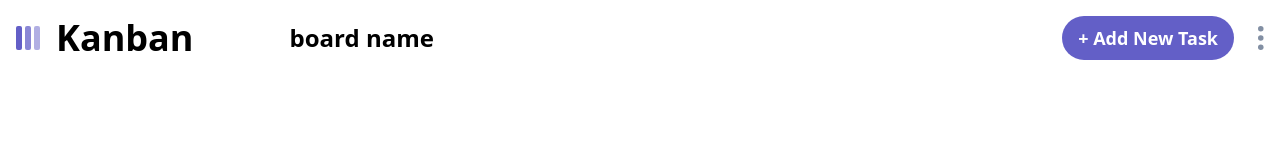
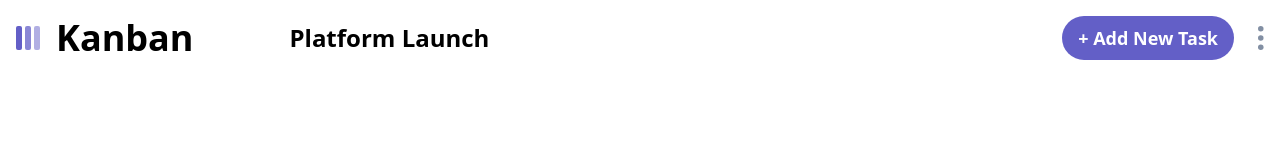
Before and after one commit to LauraAndradd/my-react-app, a React (Vite) app: page / in a window 1280 px wide. Shown: the top 160 px of the page. Built offline with nearby package versions, Linux system fonts and the light colour scheme.

Commit message:
atualizando header

```diff
--- a/src/components/Header.jsx
+++ b/src/components/Header.jsx
@@ -5,11 +5,15 @@ import iconUp from "../assets/icon-chevron-up.svg";
 import elipsis from "../assets/icon-vertical-ellipsis.svg";
 import HeaderDropdown from './HeaderDropdown';
 import AddEditBoardModal from '../modals/AddEditBoardModal';
+import { useDispatch, useSelector } from 'react-redux';
 
 function Header({setBoardModalOpen, boardModalOpen}) {
 
+    const dispatch = useDispatch()
     const [openDropdown, setOpenDropdown] = useState(false)
     const [boadType , setBoadType ] = useState('add')
+    const boards = useSelector((state) => state.boards)
+    const board = boards.find(board => board.isActive)
 
     return (
         <div className=" p-4 fixed left-0 bg-white dark:bg-[#2b2c37] z-50 right-0 ">
@@ -22,7 +26,7 @@ function Header({setBoardModalOpen, boardModalOpen}) {
                 </h3>
                 <div className='flex items-center'>
                 <h3 className=" truncate max-w-[200px] md:text-2xl text-xl font-bold md:ml-20 font-sans  ">
-                    board name
+                    {board.name}
                 </h3>
                 <img src={openDropdown ? iconUp : iconDown} alt=" dropdown icon" className=" w-3 ml-2 cursor-pointer md:hidden"
                 onClick={() => setOpenDropdown(state => !state)}/>
@@ -46,10 +50,11 @@ function Header({setBoardModalOpen, boardModalOpen}) {
 
             {openDropdown && <HeaderDropdown setBoardModalOpen={setBoardModalOpen} setOpenDropdown={setOpenDropdown}/>}
 
-            { boardModalOpen && <AddEditBoardModal type={boadType} setBoardModalOpen = {setBoardModalOpen}/> }
+            {
+            boardModalOpen && <AddEditBoardModal setBoardModalOpen={setBoardModalOpen} type={boadType} />
+            }
 
         </div>
-
   )
 }
 
--- a/src/modals/AddEditBoardModal.jsx
+++ b/src/modals/AddEditBoardModal.jsx
@@ -5,7 +5,7 @@ import { useDispatch } from 'react-redux';
 import boardsSlice from '../redux/boardsSlice'
 
 
-function AddEditBoardModal(setBoardModalOpen , type ) {
+function AddEditBoardModal({setBoardModalOpen , type , }) {
 
   const dispatch = useDispatch()
   const [name, setName] = useState('')
@@ -130,14 +130,12 @@ function AddEditBoardModal(setBoardModalOpen , type ) {
 
         <button
         className=' w-full items-center hover:opacity-75 dark:text-white dark:bg-[#635fc7] mt-8 relative text-white bg-[#635fc7] py-2 rounded-full '
-        onClick={
-          () => {
+        onClick={() => {
             const isValid = validate()
             if( isValid === true) onSubmit(type)
           }
         }
         >
-
           { type === 'add' ? 'Create New Board' : 'Save Changes' }
 
         </button>
```
